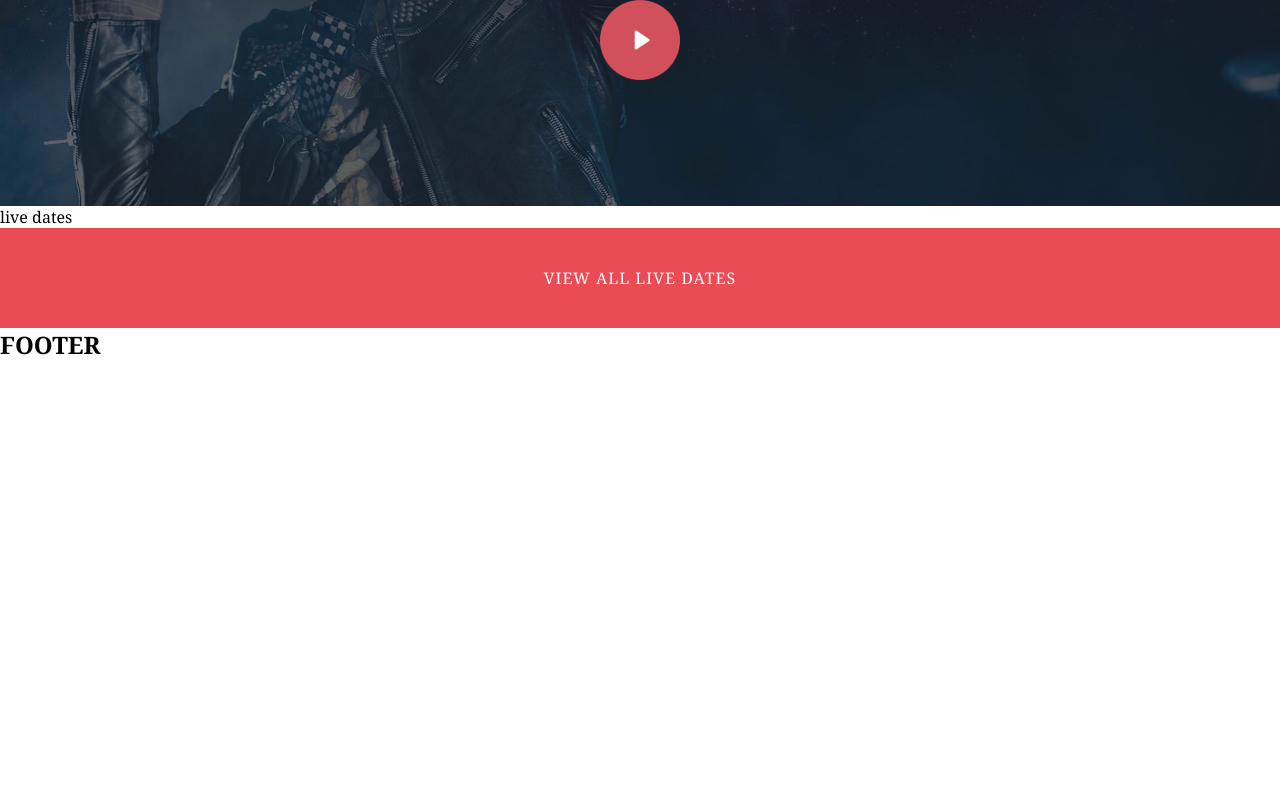
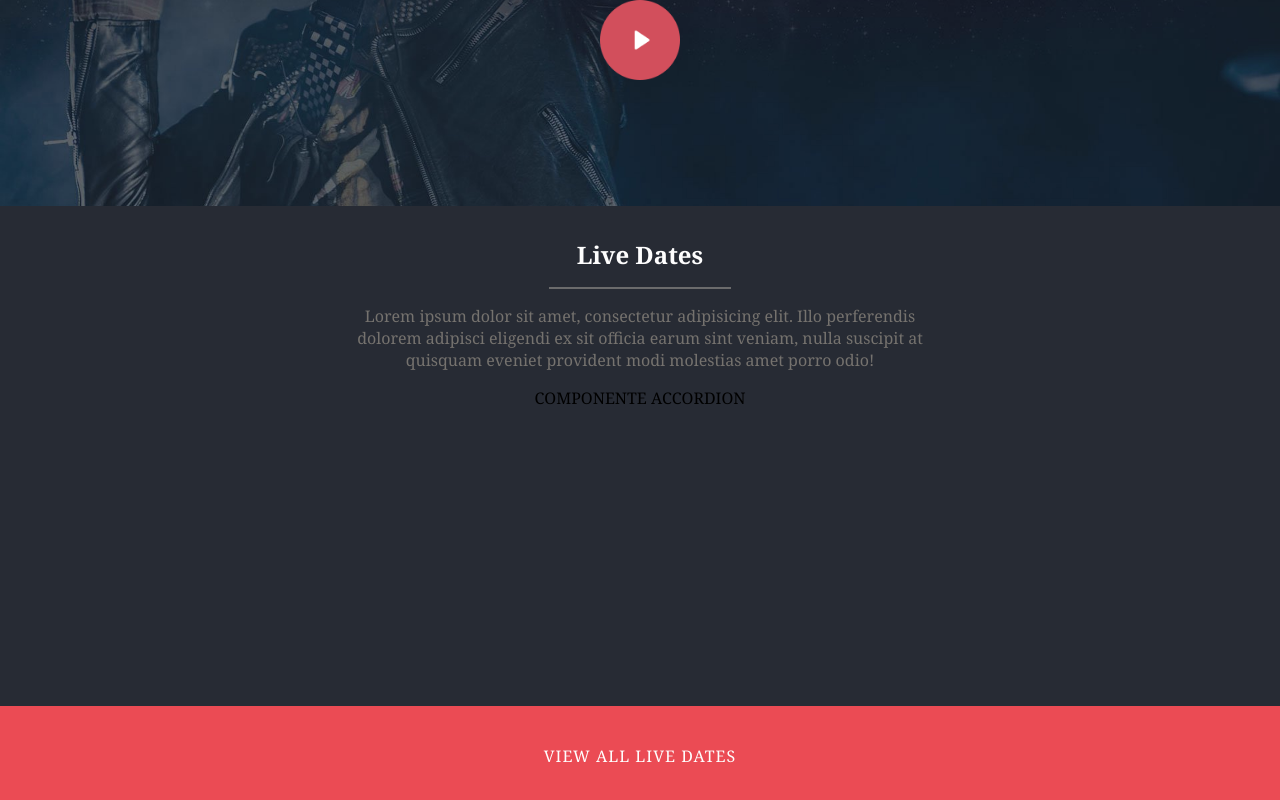
Before and after one commit to DanieleCascio-dev/proj-html-vuejs, a Vue app: page / in a window 1280 px wide. Shown: the part 1994-2794 px from the top of the page. Before the commit the page ends 2355 px from the top, so only its background shows below. Built offline with nearby package versions, Linux system fonts and the light colour scheme.

Commit message:
add: live section

```diff
--- a/src/components/AppMain.vue
+++ b/src/components/AppMain.vue
@@ -26,7 +26,7 @@ export default { components: { MainView } };
       veritatis repellendus est! Asperiores quae cum modi ipsa ex sapiente porro
       nemo beatae minima incidunt
     </p>
-    <div>GRIGLIA</div>
+    <div>COMPONENTE GRIGLIA</div>
   </section>
   <!-- /band news -->
 
@@ -56,7 +56,16 @@ export default { components: { MainView } };
   <!-- /quote section -->
 
   <!-- live dates -->
-  <div>live dates</div>
+  <section class="live">
+    <h2 class="title">Live Dates</h2>
+    <hr class="breakline" />
+    <p class="text">
+      Lorem ipsum dolor sit amet, consectetur adipisicing elit. Illo perferendis
+      dolorem adipisci eligendi ex sit officia earum sint veniam, nulla suscipit
+      at quisquam eveniet provident modi molestias amet porro odio!
+    </p>
+    <div>COMPONENTE ACCORDION</div>
+  </section>
   <!-- /live dates -->
 
   <!-- view section -->
@@ -133,4 +142,14 @@ export default { components: { MainView } };
     cursor: pointer;
   }
 }
+
+/* LIVE */
+.live {
+  width: 100%;
+  height: 500px;
+  padding: 2rem;
+  background-color: $cube-charade;
+  @include flex(column, flex-start, center);
+  gap: 1rem;
+}
 </style>
```
